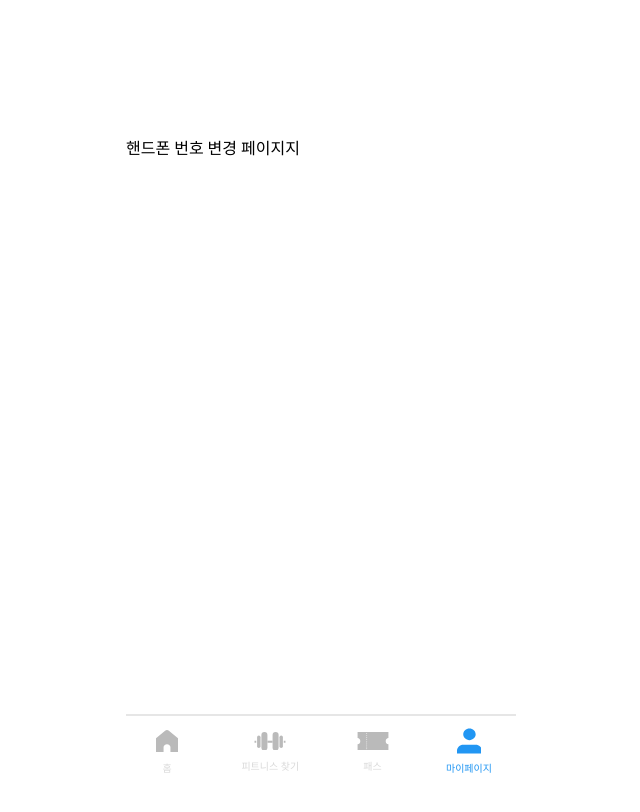
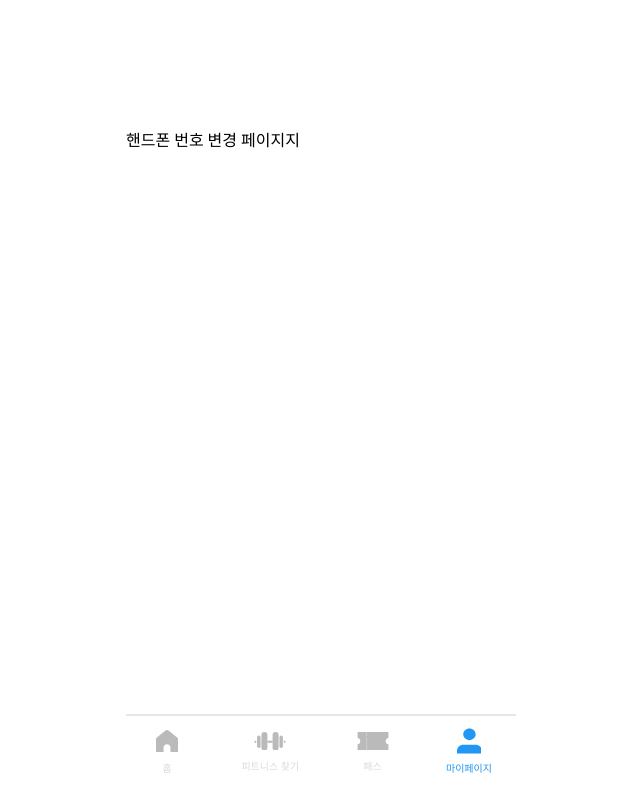
Before and after one commit to Whatdoyumin/fitpass-web, a React (Vite) app: page /my/change-phone in a window 1280 px wide. Shown: the top 812 px of the page, without its empty margins (319-959 px from the left). Built offline with nearby package versions, Linux system fonts and the light colour scheme; a web font is replaced by a local one.

Commit message:
style: RootLayout, index.css에서 레이아웃 수정

```diff
--- a/src/index.css
+++ b/src/index.css
@@ -21,8 +21,8 @@
 
   #root {
     @apply absolute h-screen w-full max-w-content;
-    padding-top: calc(theme(spacing.header) + 0.5rem);
-    padding-bottom: calc(theme(spacing.navbar) + 0.5rem);
+    padding-top: calc(theme(spacing.header));
+    padding-bottom: calc(theme(spacing.navbar));
   }
 
   h1,
--- a/src/layout/RootLayout.tsx
+++ b/src/layout/RootLayout.tsx
@@ -4,7 +4,7 @@ import Navbar from "../components/Navbar";
 
 function RootLayout() {
   return (
-    <div className="h-screen flex flex-col">
+    <div className="h-full flex flex-col">
       <Header />
       <Outlet />
       <Navbar />
```
